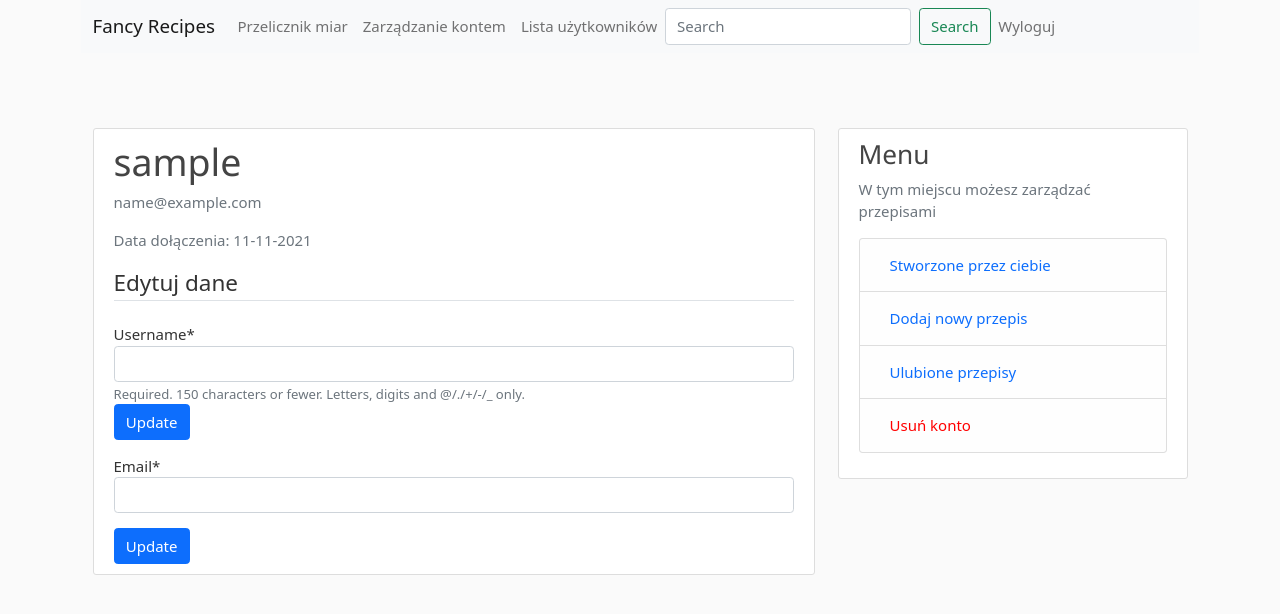
After one commit to patryk0504/Fancy-Recipes, a Django app: page /profile/ in a window 1280 px wide. The commit adds this page. Shown: the top 614 px of the page. Run offline with Django 3.2, Linux system fonts and the light colour scheme; the visitor is signed in with stand-in values (Sample User, id 1); some libraries are stand-ins or nearby versions.

Commit message:
beta user_profile

```diff
--- a/Fancy_Recipes/app/forms.py
+++ b/Fancy_Recipes/app/forms.py
@@ -9,3 +9,15 @@ class RegisterForm(UserCreationForm):
     class Meta:
         model = User
         fields = ["username", "email", "password1", "password2"]
+
+class UsernameUpdateForm(forms.ModelForm):
+    class Meta:
+        model = User
+        fields = ['username']
+
+class EmailUpdateForm(forms.ModelForm):
+    email = forms.EmailField()
+
+    class Meta:
+        model = User
+        fields = ['email']
--- /dev/null
+++ b/Fancy_Recipes/app/static/app/main.css
@@ -0,0 +1,84 @@
+body {
+  background: #fafafa;
+  color: #333333;
+  /*margin-top: 5rem;*/
+}
+
+h1, h2, h3, h4, h5, h6 {
+  color: #444444;
+}
+
+ul {
+  margin: 0;
+}
+
+.bg-steel {
+  background-color: #5f788a;
+}
+
+.site-header .navbar-nav .nav-link {
+  color: #cbd5db;
+}
+
+.site-header .navbar-nav .nav-link:hover {
+  color: #ffffff;
+}
+
+.site-header .navbar-nav .nav-link.active {
+  font-weight: 500;
+}
+
+.content-section {
+  background: #ffffff;
+  padding: 10px 20px;
+  border: 1px solid #dddddd;
+  border-radius: 3px;
+  margin-bottom: 20px;
+}
+
+.article-title {
+  color: #444444;
+}
+
+a.article-title:hover {
+  color: #428bca;
+  text-decoration: none;
+}
+
+.article-content {
+  white-space: pre-line;
+}
+
+.article-img {
+  height: 65px;
+  width: 65px;
+  margin-right: 16px;
+}
+
+.article-metadata {
+  padding-bottom: 1px;
+  margin-bottom: 4px;
+  border-bottom: 1px solid #e3e3e3
+}
+
+.article-metadata a:hover {
+  color: #333;
+  text-decoration: none;
+}
+
+.article-svg {
+  width: 25px;
+  height: 25px;
+  vertical-align: middle;
+}
+
+.account-img {
+  height: 125px;
+  width: 125px;
+  margin-right: 20px;
+  margin-bottom: 16px;
+}
+
+.account-heading {
+  font-size: 2.5rem;
+}
--- a/Fancy_Recipes/app/templates/base.html
+++ b/Fancy_Recipes/app/templates/base.html
@@ -1,3 +1,5 @@
+{% load static %}
+
 <!DOCTYPE html>
 <html lang="en">
 <head>
@@ -5,6 +7,9 @@
     <title>{% block title %}{% endblock %}Fancy Recipes</title>
     <link rel="stylesheet" href="https://www.w3schools.com/w3css/4/w3.css">
     <link href="https://cdn.jsdelivr.net/npm/bootstrap@5.0.0-beta3/dist/css/bootstrap.min.css" rel="stylesheet" integrity="sha384-eOJMYsd53ii+scO/bJGFsiCZc+5NDVN2yr8+0RDqr0Ql0h+rP48ckxlpbzKgwra6" crossorigin="anonymous">
+
+    <link rel="stylesheet" type="text/css" href="{% static 'app/main.css' %}">
+
     <script src="https://cdn.jsdelivr.net/npm/bootstrap@5.0.0-beta3/dist/js/bootstrap.bundle.min.js" integrity="sha384-JEW9xMcG8R+pH31jmWH6WWP0WintQrMb4s7ZOdauHnUtxwoG2vI5DkLtS3qm9Ekf" crossorigin="anonymous"></script>
 </head>
 <div class="container">
--- /dev/null
+++ b/Fancy_Recipes/app/templates/profile.html
@@ -0,0 +1,73 @@
+{% extends 'base.html' %}
+{% load crispy_forms_filters %}
+{% load crispy_forms_tags %}
+{% block body %}
+    {% if user.is_authenticated %}
+
+
+    <main role="main" class="container" style="margin-top: 5rem">
+      <div class="row">
+        <div class="col-md-8">
+            <div class="content-section">
+              <div class="media">
+                <div class="media-body">
+                    <h2 class="account-heading">{{ user.username }}</h2>
+                    <p class="text-secondary">{{ user.email }}</p>
+                    <p class="text-secondary">Data dołączenia: {{ join_date }}</p>
+                </div>
+              </div>
+                <form method="POST">
+                  {% csrf_token %}
+                  <fieldset class="form-group">
+                      <legend class="border-bottom mb-4">Edytuj dane</legend>
+                      {{ username_form|crispy }}
+                  </fieldset>
+                  <div class="form-group">
+                      <button class="btn btn-primary" type="submit">Update</button>
+                  </div>
+                </form>
+
+                <form method="POST" style="margin-top: 1rem">
+                  {% csrf_token %}
+                  <fieldset class="form-group">
+                      {{ email_form|crispy }}
+                  </fieldset>
+                  <div class="form-group">
+                      <button class="btn btn-primary" type="submit" style = "margin-top: 1rem">Update</button>
+                  </div>
+                </form>
+
+                {% if role == cook %}
+                    <form>
+                        {% csrf_token %}
+                        <fieldset class="form-group">
+{#                            {{ job_form|crispy }}#}
+                            <div>Form to update job</div>
+                        </fieldset>
+                        <div class="form-group">
+                            <button class="btn btn-primary" type="submit" style = "margin-top: 1rem">Update</button>
+                        </div>
+                    </form>
+                {% endif %}
+            </div>
+        </div>
+        <div class="col-md-4">
+          <div class="content-section">
+            <h3>Menu</h3>
+            <p class='text-muted'>W tym miejscu możesz zarządzać przepisami
+              <ul class="list-group">
+                <li class="list-group-item list-group-item-light"><a class="nav-link" href="#">Stworzone przez ciebie</a></li>
+              <li class="list-group-item list-group-item-light"><a class="nav-link" href="#">Dodaj nowy przepis</a></li>
+              <li class="list-group-item list-group-item-light"><a class="nav-link" href="#">Ulubione przepisy</a></li>
+              <li class="list-group-item list-group-item-light"><a class="nav-link" style="color: #ff0000" href="#">Usuń konto</a></li>
+              </ul>
+            </p>
+          </div>
+        </div>
+      </div>
+    </main>
+
+    {% else %}
+        <h2 class="account-heading">Nie jesteś zalogowany!</h2>
+    {% endif %}
+{% endblock %}
--- a/Fancy_Recipes/app/urls.py
+++ b/Fancy_Recipes/app/urls.py
@@ -6,4 +6,5 @@ urlpatterns = [
     path('', views.index, name='index'),
     path('register/', views.register, name='register'),
     path('login/', views.login, name='login'),
+    path('profile/', views.profile, name='profile')
 ]
--- a/Fancy_Recipes/app/views.py
+++ b/Fancy_Recipes/app/views.py
@@ -2,7 +2,7 @@ from django.http import HttpResponse
 from django.shortcuts import render, redirect
 from django.template import loader
 from django.contrib import messages
-from .forms import RegisterForm
+from .forms import RegisterForm, UsernameUpdateForm, EmailUpdateForm
 
 
 def index(request):
@@ -30,3 +30,18 @@ def login(request):
     template = loader.get_template('login.html')
     context = {}
     return HttpResponse(template.render(context, request))
+
+def profile(request):
+    template = loader.get_template('profile.html')
+    username_form = UsernameUpdateForm()
+    email_form = EmailUpdateForm()
+
+
+    context = {
+        'username_form' : username_form,
+        'email_form' : email_form,
+        # placeholders
+        'role' : 'tmpRole',
+        'join_date' : '11-11-2021'
+    }
+    return HttpResponse(template.render(context, request))
```
